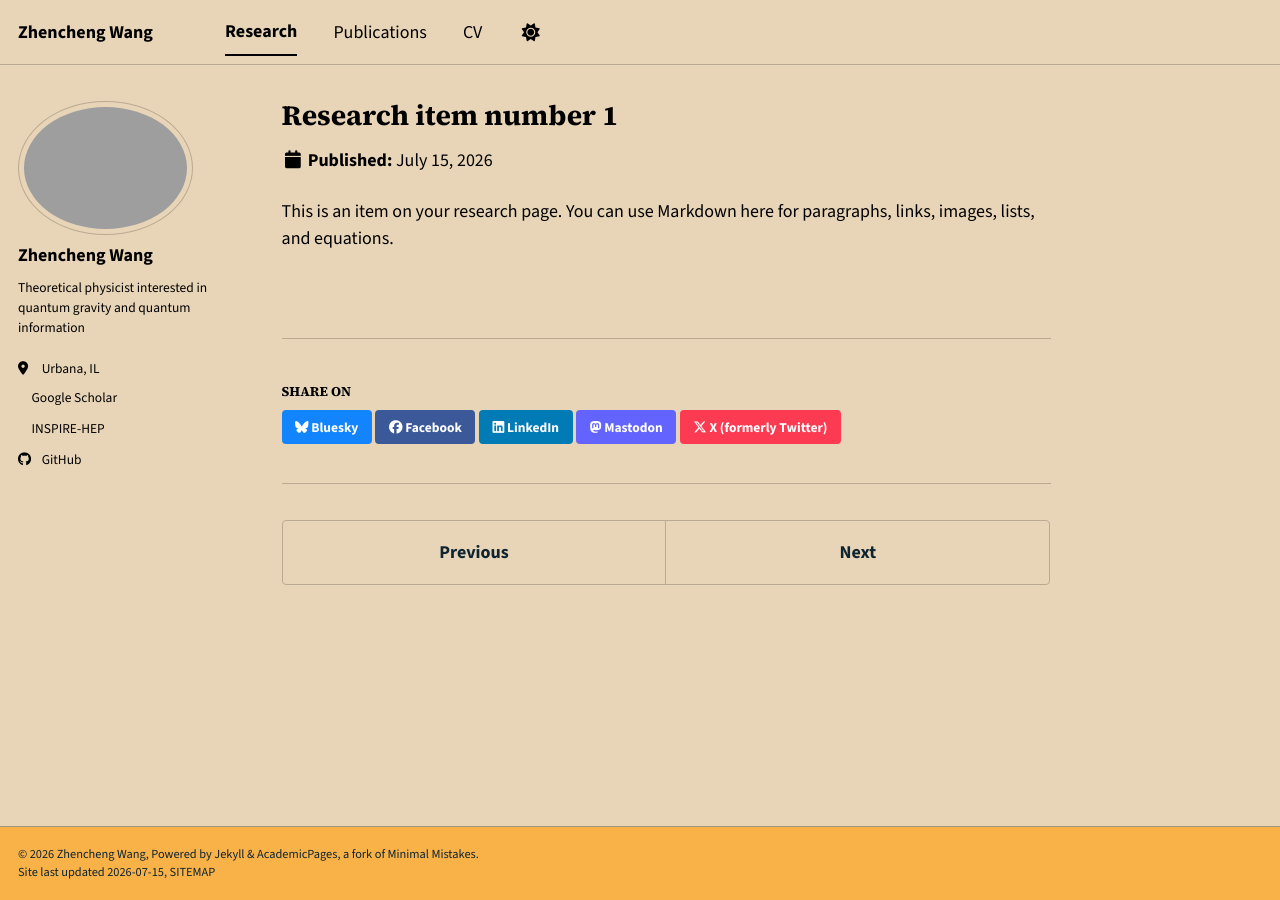
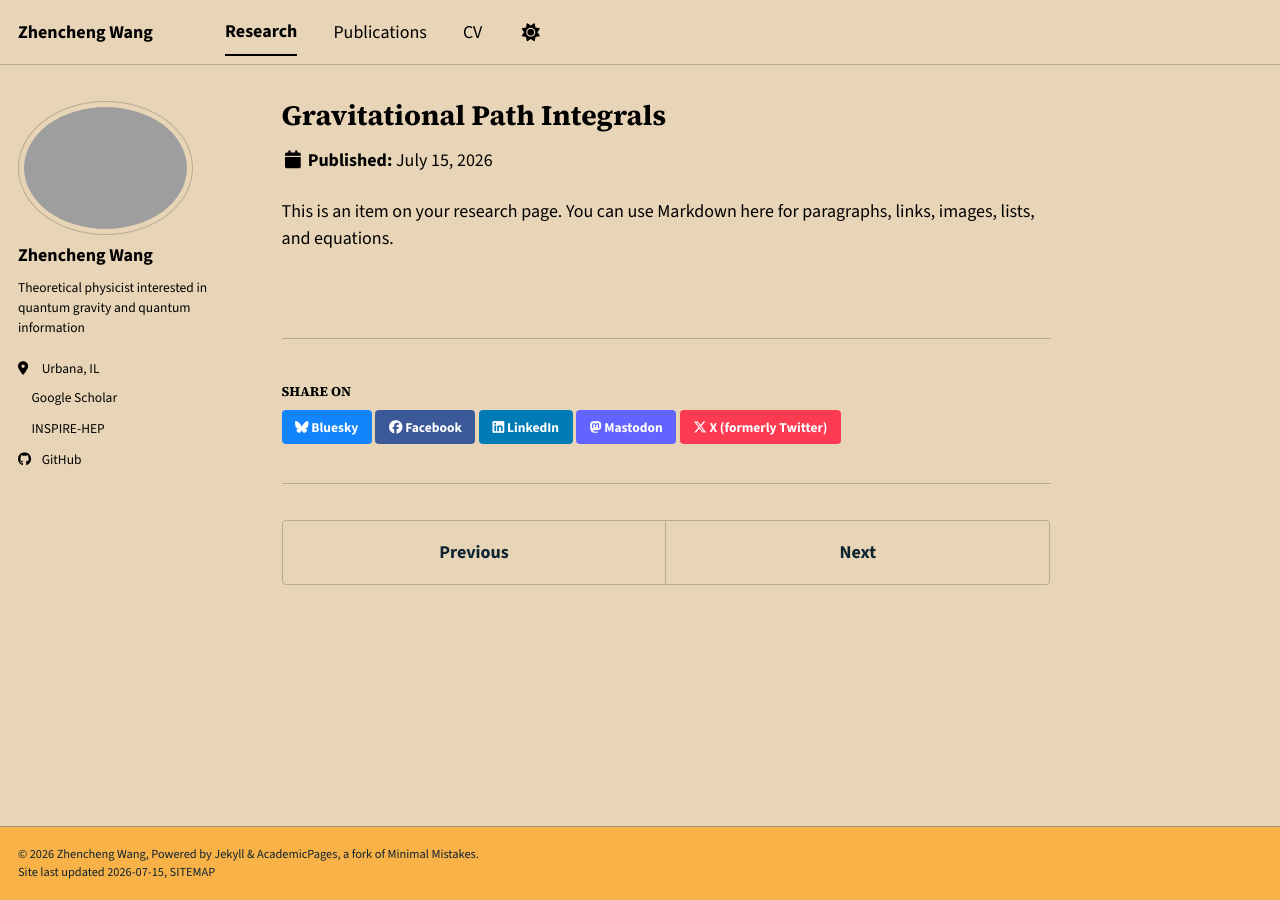
Before and after one commit to zhenchengw/zhenchengw.github.io, a Jekyll site: the page built from _research/research-1.md, in a window 1280 px wide. Built offline with Jekyll 4.4.1, drawn with Linux system fonts in a browser that asks for light colours; a style sheet for code colours, icons or effects is not loaded.

Commit message:
Update research-1.md

```diff
--- a/_research/research-1.md
+++ b/_research/research-1.md
@@ -1,6 +1,6 @@
 ---
-title: "Research item number 1"
-excerpt: "Short description of research item number 1<br/><img src='/images/500x300.png'>"
+title: "Gravitational Path Integrals"
+excerpt: ""
 collection: research
 ---
 
```
